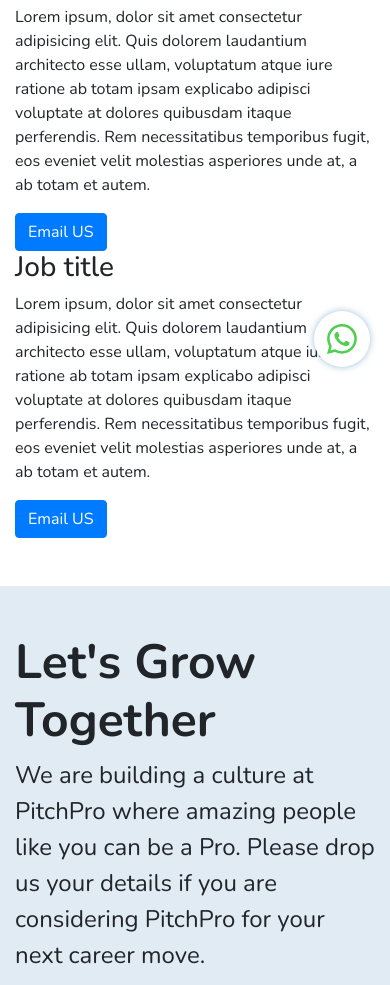
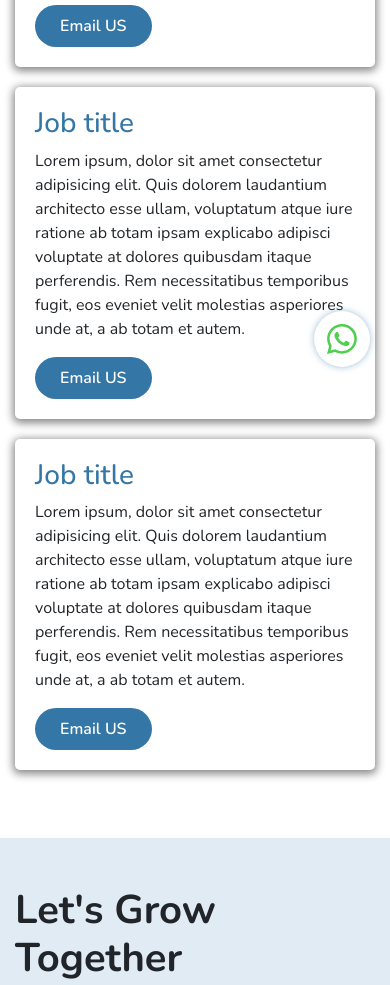
Before and after one commit to Yuvaraj-2001/pitch-deck, a plain HTML site: page carrers.html in a window 390 px wide. Shown: the part 457-1442 px from the top of the page. Drawn offline with nearby package versions, Linux system fonts and the light colour scheme.

Commit message:
carrer page

```diff
--- a/carrers.html
+++ b/carrers.html
@@ -141,21 +141,21 @@
                 <div class="card-container-openings">
                   <h3 class="card-job-title">Job title</h3>
                   <p>Lorem ipsum, dolor sit amet consectetur adipisicing elit. Quis dolorem laudantium architecto esse ullam, voluptatum atque iure ratione ab totam ipsam explicabo adipisci voluptate at dolores quibusdam itaque perferendis. Rem necessitatibus temporibus fugit, eos eveniet velit molestias asperiores unde at, a ab totam et autem.</p>
-                  <button class="btn btn-primary" type="button">Email US</button>
+                  <button class="email-us-btn" type="button">Email US</button>
                 </div>
               </div>
               <div class="col-lg-4">
                 <div class="card-container-openings">
                   <h3 class="card-job-title">Job title</h3>
                   <p>Lorem ipsum, dolor sit amet consectetur adipisicing elit. Quis dolorem laudantium architecto esse ullam, voluptatum atque iure ratione ab totam ipsam explicabo adipisci voluptate at dolores quibusdam itaque perferendis. Rem necessitatibus temporibus fugit, eos eveniet velit molestias asperiores unde at, a ab totam et autem.</p>
-                  <button class="btn btn-primary" type="button">Email US</button>
+                  <button class="email-us-btn" type="button">Email US</button>
                 </div>
               </div>
               <div class="col-lg-4">
                 <div class="card-container-openings">
                   <h3 class="card-job-title">Job title</h3>
                   <p>Lorem ipsum, dolor sit amet consectetur adipisicing elit. Quis dolorem laudantium architecto esse ullam, voluptatum atque iure ratione ab totam ipsam explicabo adipisci voluptate at dolores quibusdam itaque perferendis. Rem necessitatibus temporibus fugit, eos eveniet velit molestias asperiores unde at, a ab totam et autem.</p>
-                  <button class="btn btn-primary" type="button">Email US</button>
+                  <button class="email-us-btn" type="button">Email US</button>
                 </div>
               </div>
             </div>
@@ -170,7 +170,7 @@
     <div class="container">
       <div class="row">
         <div class="col-lg-5">
-          <h2 class="contact-talk-us">Let's Grow Together</h2>
+          <h2 class="carrer-talk-us">Let's Grow Together</h2>
           <p class="contact-talk-paragraph">We are building a culture at PitchPro where amazing people like you can be a Pro. Please drop us your details if you are considering PitchPro for your next career move.</p>
           <!-- <img class="w-100" src="assets/pitch-raise-money.svg"> -->
         </div>
--- a/styles/carrers.css
+++ b/styles/carrers.css
@@ -12,3 +12,31 @@
 .bottom-div-container{
     margin-top: -10px;
 }
+.card-displayer-container{
+    margin-top: 30px;
+}
+.card-job-title{
+    color: #3476a5;
+}
+.card-container-openings{
+    box-shadow: 0 2px 9px 2px rgb(0 0 0 / 47%);
+    padding: 20px;
+    border-radius: 5px;
+    margin-bottom: 20px;
+}
+.job-position-content{
+    margin-top: 30px;
+}
+.carrer-talk-us{
+    font-size:2.5rem;
+    font-weight: 800;
+}
+.email-us-btn{
+    font-size: 1rem;
+    font-weight: 600;
+    padding: 0.5rem 1.5rem;
+    border-radius: 1.5rem;
+    background: #3476a5;
+    border: 1px solid transparent;
+    color: #fff;
+}
```
Also changed, not shown: about-us.html (+9 -0 lines), index.html (+2 -2 lines), services.html (+19 -16 lines), styles/style.css (+7 -1 lines).
